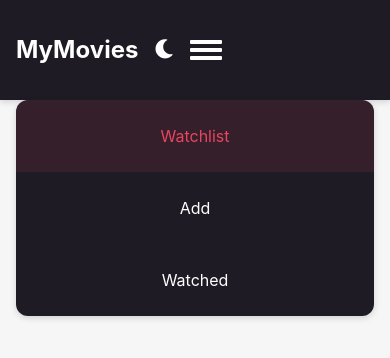
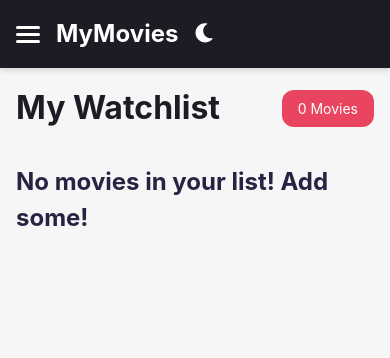
Before and after one commit to Maxnights/mvie2222, a React (Create React App) app: page / in a window 390 px wide. Shown: the top 358 px of the page. Built offline with nearby package versions, Linux system fonts and the light colour scheme.

Commit message:
Update styles.css

```diff
--- a/src/styles.css
+++ b/src/styles.css
@@ -1,16 +1,24 @@
-/* =========================================
-   styles.css — Финальный вариант
-   Включает:
-   • Переменные (темная/светлая тема)
-   • Сброс базовых стилей
-   • Навигация (Navbar + гамбургер + мобильное меню)
-   • Search-блок (с иконкой-лупой)
-   • Остальные глобальные стили (карточки, сетки и т.д.)
-   ========================================= */
+/* === Анимированный градиент фона === */
+body {
+  background: linear-gradient(45deg, #1f1b24, #272343, #3a3a5a, #1f1b24);
+  background-size: 600% 600%;
+  animation: gradientShift 20s ease infinite;
+}
+@keyframes gradientShift {
+  0% {
+    background-position: 0% 50%;
+  }
+  50% {
+    background-position: 100% 50%;
+  }
+  100% {
+    background-position: 0% 50%;
+  }
+}
 
 /* === 0. Переменные тем === */
 :root {
-  /* Основные цвета (Light) */
+  /* Цвета */
   --color-primary: #1f1b24;
   --color-secondary: #e94560;
   --color-bg: #f6f6f6;
@@ -31,56 +39,59 @@
   --radius: 0.75rem;
   --transition: 0.3s ease;
 
-  /* Skeleton (Light) */
+  /* Skeleton цвета (Light) */
   --skeleton-base: #e0e0e0;
   --skeleton-highlight: #f0f0f0;
 }
 
 :root[data-theme="dark"] {
-  /* Основные цвета (Dark) */
   --color-primary: #f6f6f6;
   --color-secondary: #e94560;
   --color-bg: #272343;
   --color-text: #f6f6f6;
   --color-nav-bg: #272343;
 
-  /* Skeleton (Dark) */
+  /* Skeleton цвета (Dark) */
   --skeleton-base: #2c2c2c;
   --skeleton-highlight: #3c3c3c;
 }
 
-/* === 1. Сброс базовых стилей === */
+/* === 1. Специально для search-input и иконки в темной теме === */
+:root[data-theme="dark"] .search-input {
+  background: var(--color-bg);
+  color: var(--color-text);
+}
+:root[data-theme="dark"] .search-input::placeholder {
+  color: rgba(246, 246, 246, 0.6);
+}
+:root[data-theme="dark"] .search-icon {
+  color: var(--color-text);
+}
+
+/* === 2. Сброс стилей === */
 * {
   margin: 0;
   padding: 0;
   box-sizing: border-box;
 }
-
-html {
-  transition: background-color var(--transition), color var(--transition);
-}
-
 body {
   font-family: var(--font-family);
   font-size: var(--font-size-base);
   line-height: var(--line-height);
   background: var(--color-bg);
   color: var(--color-text);
-  overflow-x: hidden;
 }
-
 a {
   text-decoration: none;
   color: inherit;
 }
 
-/* === 2. Утилиты === */
+/* === 3. Утилиты === */
 .container {
   max-width: 1200px;
   padding: var(--space-sm);
   margin: 0 auto;
 }
-
 .app-title {
   font-size: 2rem;
   color: var(--color-primary);
@@ -88,36 +99,32 @@
   margin-bottom: var(--space-md);
 }
 
-/* === 3. Navbar (шапка) === */
+/* === 4. Шапка (Navbar) === */
 .navbar {
-  position: relative;
   background: var(--color-nav-bg);
   padding: var(--space-sm) 0;
   box-shadow: 0 2px 6px rgba(0, 0, 0, 0.15);
   transition: background-color var(--transition);
+  position: relative;
   z-index: 100;
 }
-
 .navbar-container {
   display: flex;
   align-items: center;
   justify-content: space-between;
+  gap: var(--space-sm);
+  padding: 0 var(--space-sm);
 }
-
 .navbar-left {
   display: flex;
   align-items: center;
   gap: var(--space-sm);
 }
-
-/* Логотип */
 .navbar-logo {
   font-size: 1.5rem;
   font-weight: bold;
   color: white;
 }
-
-/* Кнопка переключения темы */
 .theme-toggle {
   background: none;
   border: none;
@@ -126,22 +133,14 @@
   color: white;
   transition: color var(--transition);
 }
-
 .theme-toggle:hover {
   color: var(--color-secondary);
 }
-
-/* Десктопные ссылки */
 .nav-links {
   list-style: none;
   display: flex;
   gap: var(--space-md);
 }
-
-.nav-item {
-  position: relative;
-}
-
 .nav-link {
   color: white;
   font-size: 1rem;
@@ -149,12 +148,10 @@
   padding: var(--space-xs) 0;
   transition: color var(--transition);
 }
-
 .nav-link:hover,
 .nav-link.active {
   color: var(--color-secondary);
 }
-
 .nav-link.active::after {
   content: "";
   position: absolute;
@@ -165,155 +162,68 @@
   background: var(--color-secondary);
 }
 
-/* Кнопка-гамбургер */
+/* === 4.1. Иконка-гамбургер === */
 .hamburger {
-  display: none;
+  display: none; /* показываем только в мобильном режиме */
   flex-direction: column;
-  justify-content: center;
+  gap: 4px;
   cursor: pointer;
-  width: 2rem;
-  height: 1.5rem;
-  gap: 0.3rem;
   background: none;
   border: none;
-  padding: 0;
 }
-
 .hamburger span {
   display: block;
-  width: 100%;
-  height: 0.2rem;
+  width: 24px;
+  height: 3px;
   background: white;
-  border-radius: 1px;
+  border-radius: 2px;
   transition: transform 0.3s ease, opacity 0.3s ease;
 }
 
-/* Анимация открытия/закрытия гамбургера */
+/* При добавлении класса .open к .hamburger, превращаем-полоски в крестик */
 .hamburger.open span:nth-child(1) {
-  transform: translateY(0.55rem) rotate(45deg);
+  transform: translateY(6px) rotate(45deg);
 }
-
 .hamburger.open span:nth-child(2) {
   opacity: 0;
 }
-
 .hamburger.open span:nth-child(3) {
-  transform: translateY(-0.55rem) rotate(-45deg);
+  transform: translateY(-6px) rotate(-45deg);
 }
 
-/* Мобильное выпадающее меню (скрыто, пока menuOpen=false) */
+/* === 4.2. Мобильное меню (спрятано по умолчанию) === */
 .nav-links-mobile {
-  display: none;
+  display: none; /* появится при клике на гамбургер */
+  position: absolute;
+  top: 56px; /* регулируем под высоту шапки */
+  right: var(--space-sm);
+  background: var(--color-nav-bg);
+  border-radius: var(--radius);
+  box-shadow: 0 4px 12px rgba(0, 0, 0, 0.2);
+  list-style: none;
+  padding: var(--space-md) 0;
+  width: 160px;
+  z-index: 1000;
+}
+.nav-links-mobile.open {
+  display: block;
+}
+.nav-links-mobile li {
+  margin: var(--space-xs) 0;
+  text-align: center;
+}
+.nav-links-mobile li a {
+  color: white;
+  font-size: 1rem;
+  padding: var(--space-xs) var(--space-md);
+  display: block;
+}
+.nav-links-mobile li a:hover,
+.nav-links-mobile li a.active {
+  background: rgba(233, 69, 96, 0.2);
 }
 
-/* ========== Медиа-запросы для Navbar ========== */
-@media (max-width: 640px) {
-  /* Скрываем десктопные ссылки */
-  .nav-links {
-    display: none;
-  }
-  /* Показываем гамбургер */
-  .hamburger {
-    display: flex;
-  }
-  /* Стили открытого мобильного меню */
-  .nav-links-mobile {
-    display: block;
-    position: absolute;
-    top: 100%;
-    right: var(--space-sm);
-    width: calc(100% - 2 * var(--space-sm));
-    background: var(--color-nav-bg);
-    border-radius: var(--radius);
-    box-shadow: 0 2px 6px rgba(0, 0, 0, 0.15);
-    overflow: hidden;
-    z-index: 50;
-  }
-  .nav-links-mobile .nav-item {
-    border-bottom: 1px solid rgba(255, 255, 255, 0.1);
-  }
-  .nav-links-mobile .nav-item:last-child {
-    border-bottom: none;
-  }
-  .nav-link-mobile {
-    display: block;
-    padding: var(--space-md) var(--space-sm);
-    text-align: center;
-    color: white;
-    font-size: 1rem;
-    transition: background var(--transition), color var(--transition);
-  }
-  .nav-link-mobile:hover,
-  .nav-link-mobile.active {
-    background: rgba(233, 69, 96, 0.1);
-    color: var(--color-secondary);
-  }
-}
-
-/* === 4. Search-блок (страница Add) === */
-.search-box {
-  position: relative;
-  width: 100%;
-  max-width: 600px;
-  margin: var(--space-md) auto;
-}
-
-.search-icon {
-  position: absolute;
-  top: 50%;
-  left: var(--space-md);
-  transform: translateY(-50%);
-  color: var(--color-text);
-  font-size: 1.2rem;
-  pointer-events: none;
-  transition: color var(--transition);
-}
-
-/* В тёмной теме иконка-лупа должна быть светлой */
-:root[data-theme="dark"] .search-icon {
-  color: var(--color-text);
-}
-
-.search-input {
-  width: 100%;
-  padding: var(--space-sm) var(--space-md);
-  padding-left: calc(var(--space-md) * 1.5);
-  border: none;
-  border-radius: var(--radius);
-  background: white;
-  box-shadow: 0 4px 12px rgba(0, 0, 0, 0.1);
-  font-size: 1rem;
-  color: var(--color-text);
-  transition: box-shadow var(--transition), transform var(--transition),
-    background var(--transition), color var(--transition);
-}
-
-.search-input::placeholder {
-  color: rgba(39, 35, 67, 0.5);
-  font-style: italic;
-}
-
-.search-input:focus {
-  outline: none;
-  box-shadow: 0 0 0 3px var(--color-secondary);
-  transform: scale(1.02);
-}
-
-/* В тёмной теме фон и цвет placeholder меняются */
-:root[data-theme="dark"] .search-input {
-  background: rgba(255, 255, 255, 0.05);
-  border: 1px solid rgba(255, 255, 255, 0.3);
-  color: var(--color-text);
-}
-
-:root[data-theme="dark"] .search-input::placeholder {
-  color: rgba(255, 255, 255, 0.6);
-}
-
-/* === 5. Стили для карточек фильмов, Masonry-сетка и др. === */
-/* См. уже присутствующие у вас стили — эту часть можно оставить без изменений,
-   либо объединить с уже существующими правилами для карточек, movie-grid и т.д. */
-
+/* === 5. Карточка фильма (Glassmorphism) === */
 .movie-card {
   position: relative;
   background: rgba(255, 255, 255, 0.1);
@@ -322,21 +232,17 @@
   border-radius: var(--radius);
   overflow: hidden;
   box-shadow: 0 16px 48px rgba(0, 0, 0, 0.5);
-  transition: box-shadow var(--transition), border-color var(--transition),
-    transform var(--transition);
+  transition: box-shadow var(--transition), border-color var(--transition);
 }
-
 .movie-card:hover {
   transform: none;
   box-shadow: 0 24px 64px rgba(0, 0, 0, 0.6);
   border-color: rgba(255, 255, 255, 0.4);
 }
-
 .movie-poster {
   width: 100%;
   display: block;
 }
-
 .movie-info {
   position: absolute;
   bottom: 0;
@@ -344,18 +250,15 @@
   background: linear-gradient(to top, rgba(31, 27, 36, 0.85), transparent);
   padding: var(--space-sm);
 }
-
 .movie-title {
   font-size: 1.25rem;
   color: white;
   margin-bottom: 0.25rem;
 }
-
 .movie-year {
   font-size: 0.875rem;
   color: #ddd;
 }
-
 .inner-card-controls {
   position: absolute;
   top: var(--space-sm);
@@ -363,7 +266,6 @@
   display: flex;
   gap: var(--space-xs);
 }
-
 .ctrl-btn {
   background-color: rgba(0, 0, 0, 0.6);
   border: none;
@@ -372,22 +274,19 @@
   cursor: pointer;
   transition: background-color var(--transition);
 }
-
 .ctrl-btn:hover {
   background-color: var(--color-secondary);
 }
-
 .ctrl-btn i {
   color: white;
   font-size: 1rem;
 }
 
-/* Masonry-сетка вместо grid */
+/* === 6. Masonry-сетка вместо grid === */
 .movie-grid {
   column-width: 260px;
   column-gap: var(--space-md);
 }
-
 @media (max-width: 900px) {
   .movie-grid {
     column-count: 2;
@@ -398,26 +297,23 @@
     column-count: 1;
   }
 }
-
 .movie-grid .movie-card {
   display: inline-block;
   width: 100%;
   margin-bottom: var(--space-md);
 }
 
-/* Стили страницы Watchlist/Watched */
+/* === 7. Страница Watchlist/Watched === */
 .movie-page .header {
   display: flex;
   align-items: center;
   justify-content: space-between;
   margin-bottom: 2rem;
 }
-
 .movie-page .heading {
   font-size: 2rem;
   color: var(--color-primary);
 }
-
 .movie-page .count-pill {
   background: var(--color-secondary);
   color: white;
@@ -426,7 +322,84 @@
   font-size: 0.875rem;
 }
 
-/* === 6. Skeleton-заглушки === */
+/* === 8. Search на Add === */
+.search-box {
+  position: relative;
+  width: 100%;
+  max-width: 600px;
+  margin: var(--space-md) auto;
+}
+.search-icon {
+  position: absolute;
+  top: 50%;
+  left: var(--space-sm);
+  transform: translateY(-50%);
+  color: var(--color-text);
+  font-size: 1.2rem;
+  pointer-events: none;
+  transition: left var(--transition), color var(--transition);
+}
+.search-input {
+  width: 100%;
+  padding: var(--space-sm) var(--space-md);
+  padding-left: calc(var(--space-sm) * 2 + 1rem);
+  border: none;
+  border-radius: var(--radius);
+  background: white;
+  box-shadow: 0 4px 12px rgba(0, 0, 0, 0.1);
+  font-size: 1rem;
+  color: var(--color-text);
+  transition: box-shadow var(--transition),
+    transform var(--transition),
+    background var(--transition);
+}
+.search-input::placeholder {
+  color: rgba(39, 35, 67, 0.5);
+  font-style: italic;
+}
+.search-input:focus {
+  outline: none;
+  box-shadow: 0 0 0 3px var(--color-secondary);
+  transform: scale(1.02);
+}
+
+/* === 9. Hero Banner на Add === */
+.search-hero {
+  position: relative;
+  height: 300px;
+  display: flex;
+  align-items: center;
+  overflow: hidden;
+  margin-bottom: var(--space-md);
+}
+.search-hero-bg {
+  position: absolute;
+  top: 0;
+  left: 0;
+  right: 0;
+  bottom: 0;
+  opacity: 0; /* фон задаётся body */
+}
+.search-hero-content {
+  position: relative;
+  z-index: 2;
+  text-align: center;
+  color: white;
+  padding: var(--space-md) 0;
+}
+.search-hero-title {
+  font-size: 2.5rem;
+  margin-bottom: var(--space-sm);
+  font-weight: bold;
+}
+.home-hero h2,
+.home-hero p,
+.search-hero-title {
+  /* Для светлой темы (если data-theme !== "dark") текст делаем тёмным */
+  color: white;
+}
+
+/* === 10. Skeleton-заглушки (тема-aware) === */
 @keyframes pulse-skeleton {
   0%,
   100% {
@@ -436,61 +409,143 @@
     background-color: var(--skeleton-highlight);
   }
 }
-
 .skeleton-card {
   width: 240px;
   display: flex;
   flex-direction: column;
   gap: var(--space-xs);
 }
-
 .skeleton-poster,
 .skeleton-text-line {
   background-color: var(--skeleton-base);
   animation: pulse-skeleton 1.5s ease-in-out infinite;
   border-radius: var(--radius);
 }
-
 .skeleton-poster {
   height: 360px;
 }
-
 .skeleton-text-line {
   height: 16px;
 }
-
 .skeleton-text-line.short {
   width: 40%;
 }
-
 .skeleton-text-line.long {
   width: 80%;
 }
 
-/* === 7. Плавный переход темы === */
+/* === 11. Плавный переход темы === */
 body,
 .navbar,
 .search-input,
-.movie-card,
-ul,
-.nav-links-mobile {
+.movie-card {
   transition: background-color var(--transition), color var(--transition),
     box-shadow var(--transition), border-color var(--transition);
 }
+html {
+  transition: background-color var(--transition), color var(--transition);
+}
 
-/* === 8. Сетка результатов на Add === */
+/* === Hero-баннер на Home === */
+.home-hero {
+  height: 200px;
+  background: var(--color-nav-bg);
+  display: flex;
+  flex-direction: column;
+  justify-content: center;
+  align-items: center;
+  color: white;
+}
+.home-hero h2 {
+  font-size: 2.5rem;
+  margin-bottom: var(--space-xs);
+}
+.home-hero p {
+  font-size: 1.2rem;
+}
+
+/* === Секции каруселей === */
+.carousel-section {
+  padding: var(--space-md) 0;
+  text-align: center;
+}
+.carousel-section h3 {
+  display: inline-block;
+  margin-bottom: var(--space-sm);
+  color: var(--color-primary);
+}
+
+/* === Улучшаем видимость оборотной стороны 3D карточки в Dark Theme === */
+:root[data-theme="dark"] .card-back {
+  background: rgba(255, 255, 255, 0.15) !important;
+}
+:root[data-theme="dark"] .card-back-title,
+:root[data-theme="dark"] .card-back-year {
+  color: white !important;
+}
+:root[data-theme="dark"] .card-back-controls .ctrl-btn i {
+  color: white !important;
+}
+
+/* === Улучшаем видимость search-input в тёмной теме ещё раз === */
+:root[data-theme="dark"] .search-input {
+  background: rgba(255, 255, 255, 0.05);
+  border: 1px solid rgba(255, 255, 255, 0.3);
+  color: var(--color-text);
+}
+:root[data-theme="dark"] .search-input::placeholder {
+  color: rgba(255, 255, 255, 0.6);
+}
+
+/* === Динамический фон для Home (необязательно) === */
+.home-wrapper {
+  position: relative;
+  background-size: cover;
+  background-position: center;
+  transform: scale(1.1);
+  overflow: hidden;
+}
+.home-wrapper::before {
+  content: "";
+  position: absolute;
+  top: -10%;
+  left: -10%;
+  width: 120%;
+  height: 120%;
+  background-image: inherit;
+  background-size: cover;
+  background-position: center;
+  filter: blur(30px);
+  transform: scale(1.05);
+  z-index: 0;
+}
+.home-wrapper .overlay {
+  position: absolute;
+  top: 0;
+  left: 0;
+  right: 0;
+  bottom: 0;
+  background: rgba(31, 27, 36, 0.6);
+  z-index: 1;
+}
+.home-wrapper .home-page {
+  position: relative;
+  z-index: 2;
+  padding-top: var(--space-md);
+}
+
+/* === 12. Сетка результатов на Add === */
 .results {
   list-style: none;
   margin: 0;
   padding: 0;
   display: grid;
   grid-template-columns: repeat(auto-fill, minmax(240px, 1fr));
-  grid-auto-rows: 1fr;
   gap: var(--space-md);
   justify-items: center;
 }
 
-/* === 9. Стили для ResultCard (если нужно) === */
+/* === 13. Карточка результата === */
 .result-card {
   position: relative;
   width: 100%;
@@ -504,52 +559,49 @@
   flex-direction: column;
   height: 100%;
 }
-
 .result-card:hover {
   box-shadow: 0 8px 24px rgba(0, 0, 0, 0.2);
 }
 
+/* Постер */
 .poster-wrapper {
   width: 100%;
   height: 360px;
   background: #eee;
 }
-
 .poster-wrapper img {
   width: 100%;
   height: 100%;
   object-fit: cover;
 }
 
+/* Инфо-блок */
 .info {
   padding: var(--space-sm);
   display: flex;
   flex-direction: column;
-  flex: 1;
+  flex: 1; /* занимает всё пространство между постером и контролами */
 }
-
 .header {
   margin-bottom: var(--space-xs);
 }
-
 .title {
   font-size: 1.1rem;
   margin: 0;
   color: var(--color-primary);
 }
-
 .release-date {
   font-size: 0.875rem;
   color: var(--color-secondary);
   margin: 0.25rem 0 0;
 }
 
+/* Кнопки управления результатами */
 .controls {
   display: flex;
   gap: var(--space-xs);
   margin-top: var(--space-sm);
 }
-
 .btn {
   flex: 1;
   padding: var(--space-xs) var(--space-sm);
@@ -565,12 +617,98 @@
   gap: 0.5ch;
   transition: background var(--transition);
 }
-
 .btn:disabled {
   background: rgba(39, 35, 67, 0.3);
   cursor: not-allowed;
 }
-
 .btn i {
   font-size: 1rem;
 }
+
+/* === 14. Плавный переход темы (еще раз) === */
+body,
+.navbar,
+.search-input,
+.movie-card {
+  transition: background-color var(--transition), color var(--transition),
+    box-shadow var(--transition), border-color var(--transition);
+}
+html {
+  transition: background-color var(--transition), color var(--transition);
+}
+
+/* === 15. Мобильная адаптация === */
+@media (max-width: 640px) {
+  /* 15.1 Скрываем горизонтальные вкладки и показываем гамбургер */
+  .nav-links {
+    display: none !important;
+  }
+  .nav-links li {
+    display: none !important;
+  }
+  .hamburger {
+    display: flex !important;
+  }
+
+  /* Переупорядочиваем элементы шапки */
+  .navbar-container {
+    display: flex;
+    flex-wrap: wrap;
+    align-items: center;
+    gap: var(--space-sm);
+    position: relative;
+  }
+  .navbar-logo {
+    order: 1;
+  }
+  .theme-toggle {
+    order: 2;
+    margin-left: auto;
+  }
+
+  /* Мобильное меню */
+  .nav-links-mobile {
+    right: var(--space-sm);
+    width: calc(100% - 2 * var(--space-sm));
+  }
+
+  /* 15.2 Увеличиваем иконку поиска, смещаем влево */
+  .search-icon {
+    left: var(--space-sm);
+    font-size: 1.3rem;
+  }
+
+  /* 15.3 Корректируем отступы у search-box */
+  .search-box {
+    width: 100%;
+    padding: 0 var(--space-sm);
+    box-sizing: border-box;
+  }
+  .search-input {
+    padding-left: calc(var(--space-sm) * 2 + 1rem);
+  }
+
+  /* 15.4 Masonry-сетка в один столбец */
+  .movie-grid {
+    column-count: 1;
+  }
+}
+
+/* === 16. Исправление цвета заголовка Hero в светлой теме === */
+:root:not([data-theme="dark"]) .search-hero-content h2,
+:root:not([data-theme="dark"]) .search-hero-content p {
+  color: var(--color-text);
+}
+
+/* === 17. Удаляем обводку у hamburger, если он внутри <button> === */
+.hamburger {
+  background: transparent !important;
+  border: none !important;
+}
+
+@media (max-width: 640px) {
+  /* Сдвигаем лупу правее только на мобильных */
+  .search-icon {
+    left: calc(var(--space-sm) + 1rem);
+  }
+}
```
